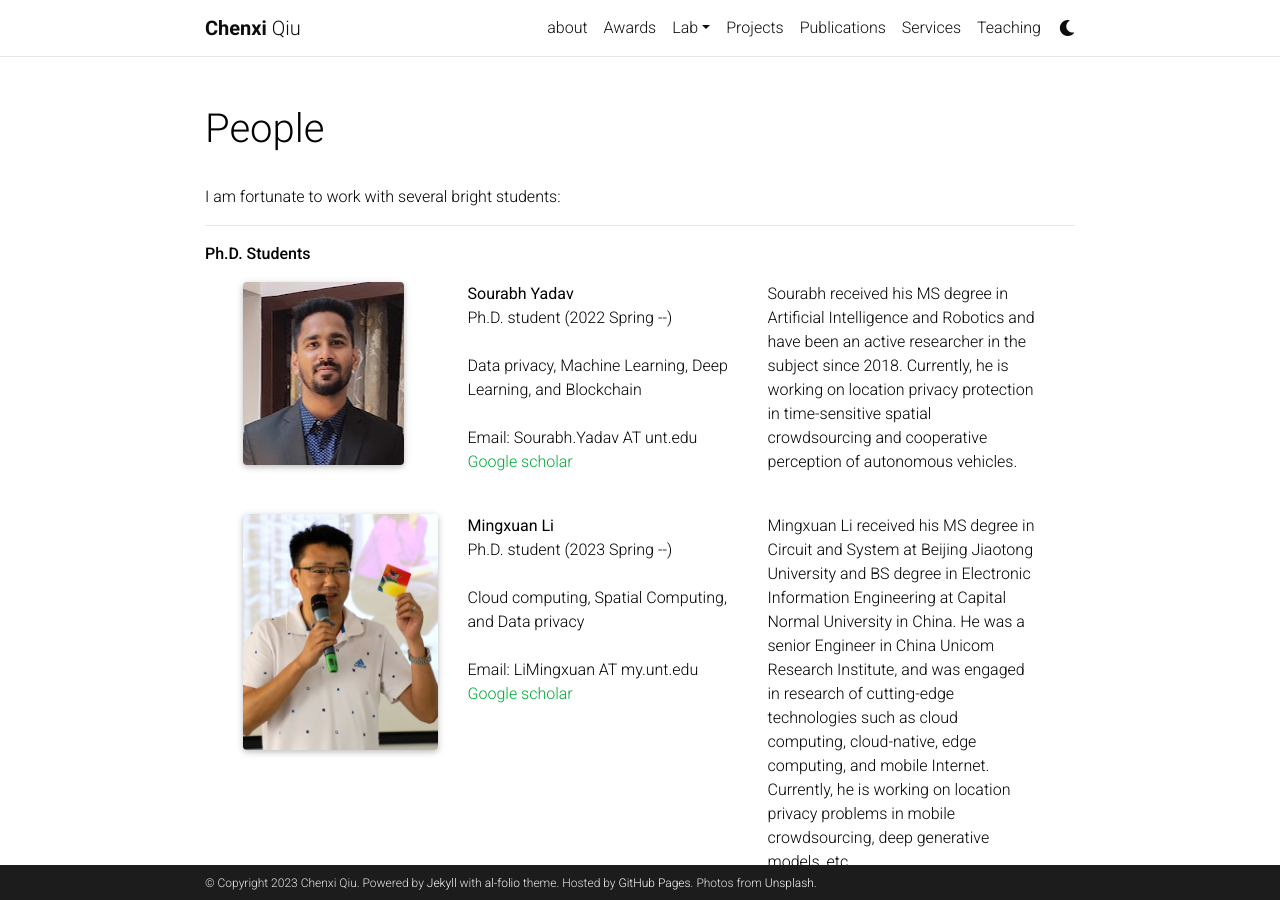
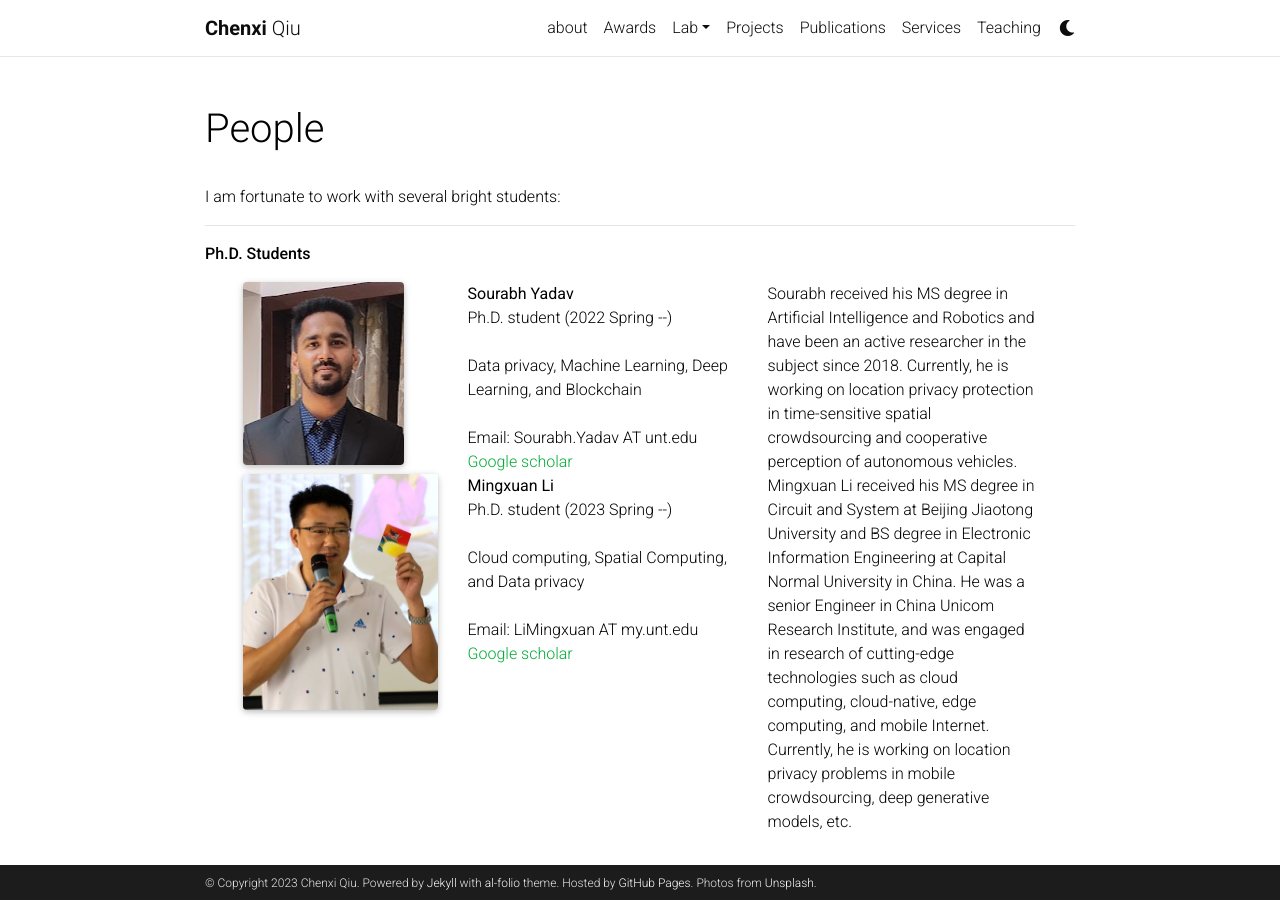
Before and after one commit to chenxiunt/chenxiunt.github.io, a Jekyll site: the page built from _pages/people.md, in a window 1280 px wide and 900 px high. Built offline with Jekyll 4.4.1, drawn with Linux system fonts in a browser that asks for light colours; comment, search, counter and statistics services are not loaded; a style sheet for code colours, icons or effects is not loaded.

Commit message:
Update people.md

```diff
--- a/_pages/people.md
+++ b/_pages/people.md
@@ -24,11 +24,8 @@ I am fortunate to work with several bright students:
     <div class="col-sm-4">
         Sourabh received his MS degree in Artificial Intelligence and Robotics and have been an active researcher in the subject since 2018. Currently, he is working on location privacy protection in time-sensitive spatial crowdsourcing and cooperative perception of autonomous vehicles.
     </div>
-</div>
+    <br>
 
-<br>
-
-<div class="row justify-content-md-center">
     <div class="col-sm-3">
         <img class="img-fluid rounded z-depth-1" src="{{ '/assets/img/people/Mingxuan.jpg' | relative_url }}" alt="" title="Mingxuan Li"/>
     </div>
@@ -43,6 +40,7 @@ I am fortunate to work with several bright students:
         Mingxuan Li received his MS degree in Circuit and System at Beijing Jiaotong University and BS degree in Electronic Information Engineering at Capital Normal University in China. He was a senior Engineer in China Unicom Research Institute, and was engaged in research of cutting-edge technologies such as cloud computing, cloud-native, edge computing, and mobile Internet. Currently, he is working on location privacy problems in mobile crowdsourcing, deep generative models, etc.
     </div>
 </div>
+
 <br clear="left"/>
 
 
```
